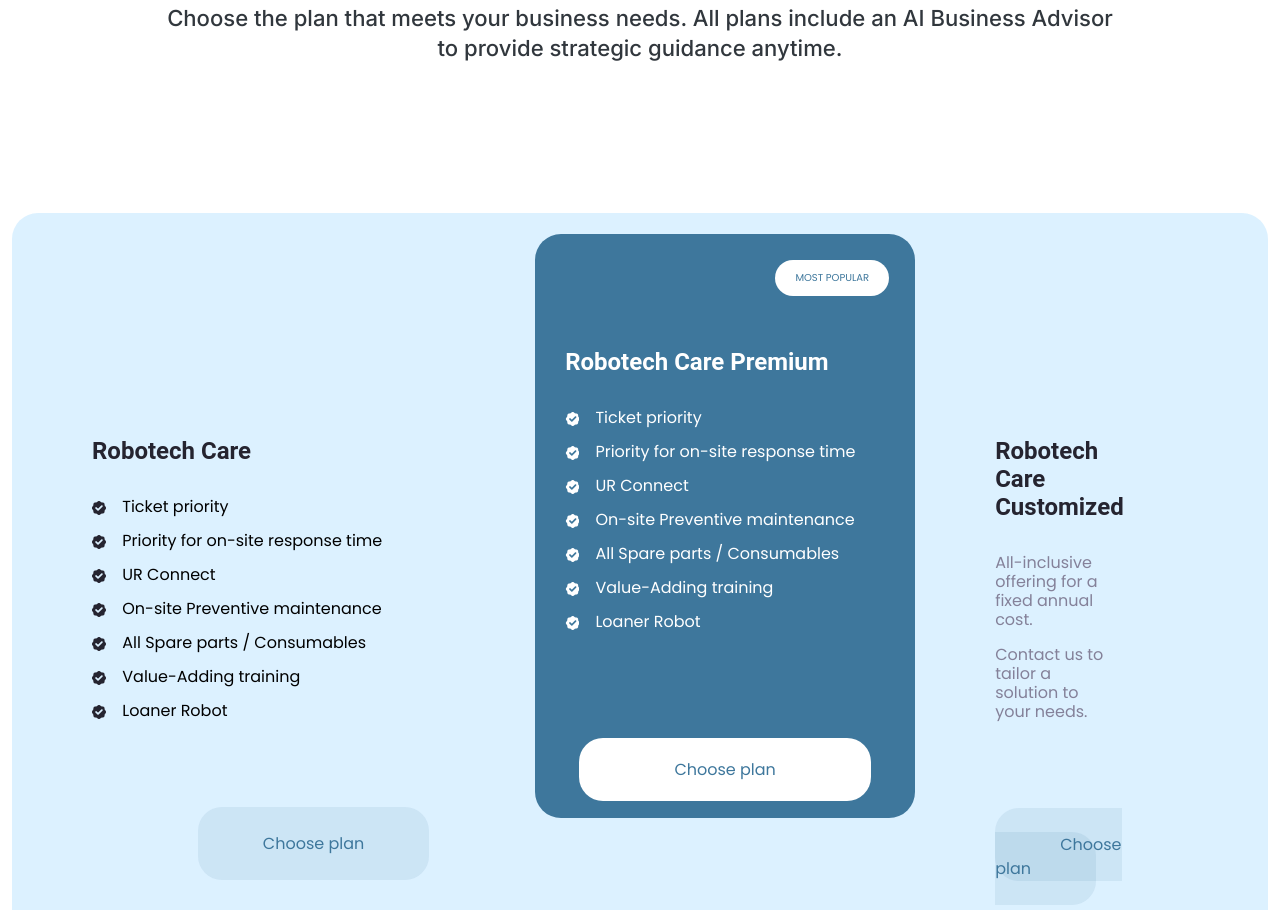
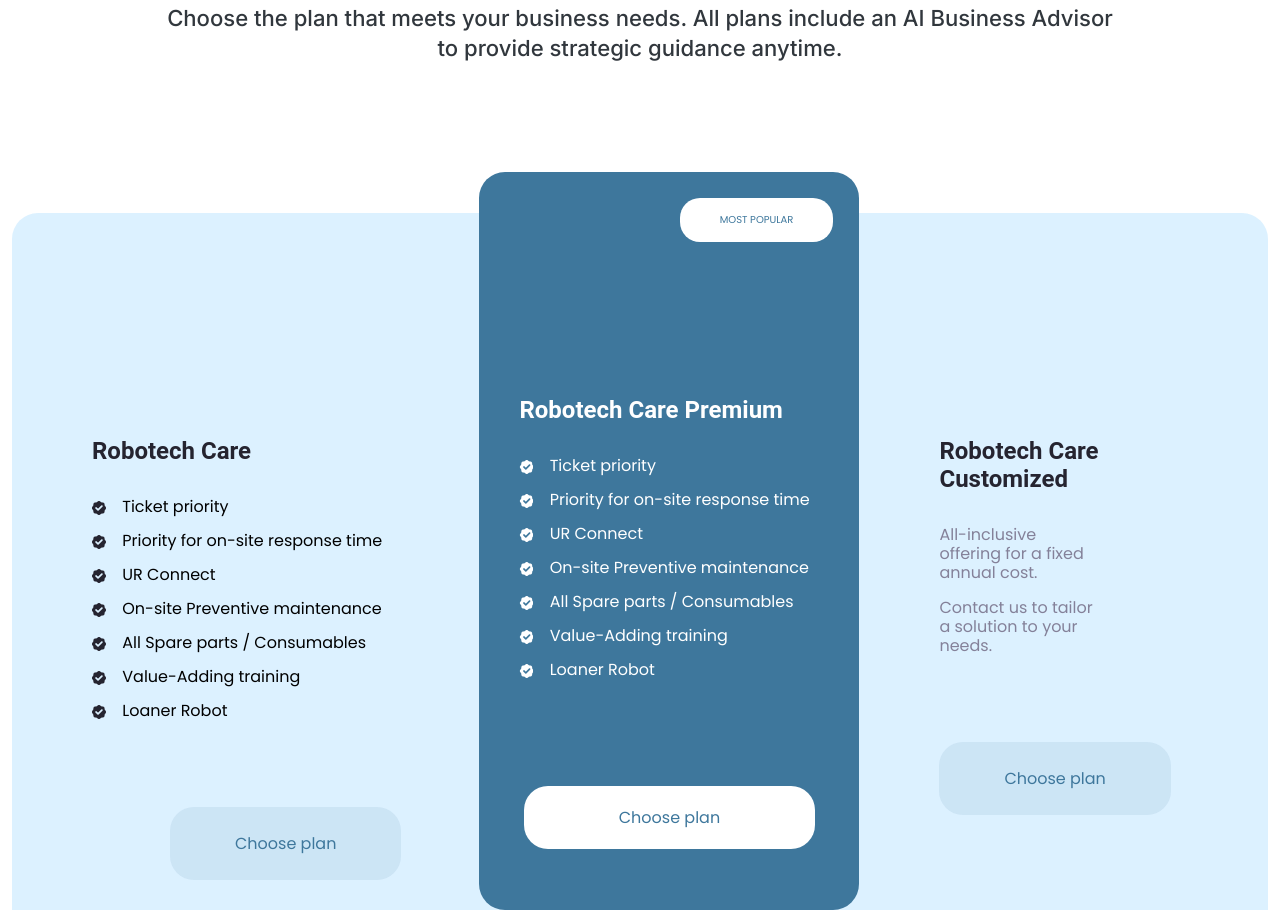
Before and after one commit to WETiger/Robotech-City20, a plain HTML site: page pages/pricing-product.html in a window 1280 px wide. Shown: the part 1367-2277 px from the top of the page. Drawn offline with nearby package versions, Linux system fonts and the light colour scheme.

Commit message:
package done

```diff
--- a/css/style.css
+++ b/css/style.css
@@ -1029,9 +1029,9 @@ ul.tweet-feed li a {
 .pack-active{
     border-radius: 26px;
 	background: rgb(62, 119, 156);
-    padding:30px;
+    padding:40px;
     color: #fff;
-    top: -63px;
+    top: -125px;
 }
 .pack-active h3{
     color:#fff;
@@ -1047,6 +1047,8 @@ ul.tweet-feed li a {
 }
 .pack-active{
     position: relative;
+	padding-top: 140px;
+	padding-bottom: 80px;
 }
 .pack-active::before {
     content: "MOST POPULAR";
@@ -1054,7 +1056,7 @@ ul.tweet-feed li a {
     border-radius: 20px;
     color:rgba(62, 119, 156, 1);
     position: absolute;
-    padding: 12px 20px;
+    padding: 16px 40px;
     top: 26px;
     right: 26px;
 	color: rgb(62, 119, 156);
@@ -1069,5 +1071,5 @@ ul.tweet-feed li a {
 	line-height: 19px;
  }
  .pack-care-width{
-	max-width: 200px;
+	max-width: 160px;
  }
--- a/pages/pricing-product.html
+++ b/pages/pricing-product.html
@@ -142,12 +142,13 @@
                     </div>
                     <div class="choose-plan-active text-center"><a href="#">Choose plan</a></div>
                 </div><!-- /.col -->
-                <div class="package-details pack-care-width pdr-pack">
-                    <h3>Robotech Care Customized</h3>
-
-                    <div class="package ">
-                        <p class="package-text">All-inclusive offering for a fixed annual cost.</p>
-                        <p class="package-text">Contact us to tailor a solution to your needs.</p>
+                <div class="package-details pdr-pack">
+                    <div class="pack-care-width">
+                      <h3>Robotech Care Customized</h3>
+                      <div class="package ">
+                          <p class="package-text">All-inclusive offering for a fixed annual cost.</p>
+                          <p class="package-text">Contact us to tailor a solution to your needs.</p>
+                      </div>
                     </div>
                     <div class="choose-plan text-start"><a href="#">Choose plan</a></div>
                 </div><!-- /.col -->
```
